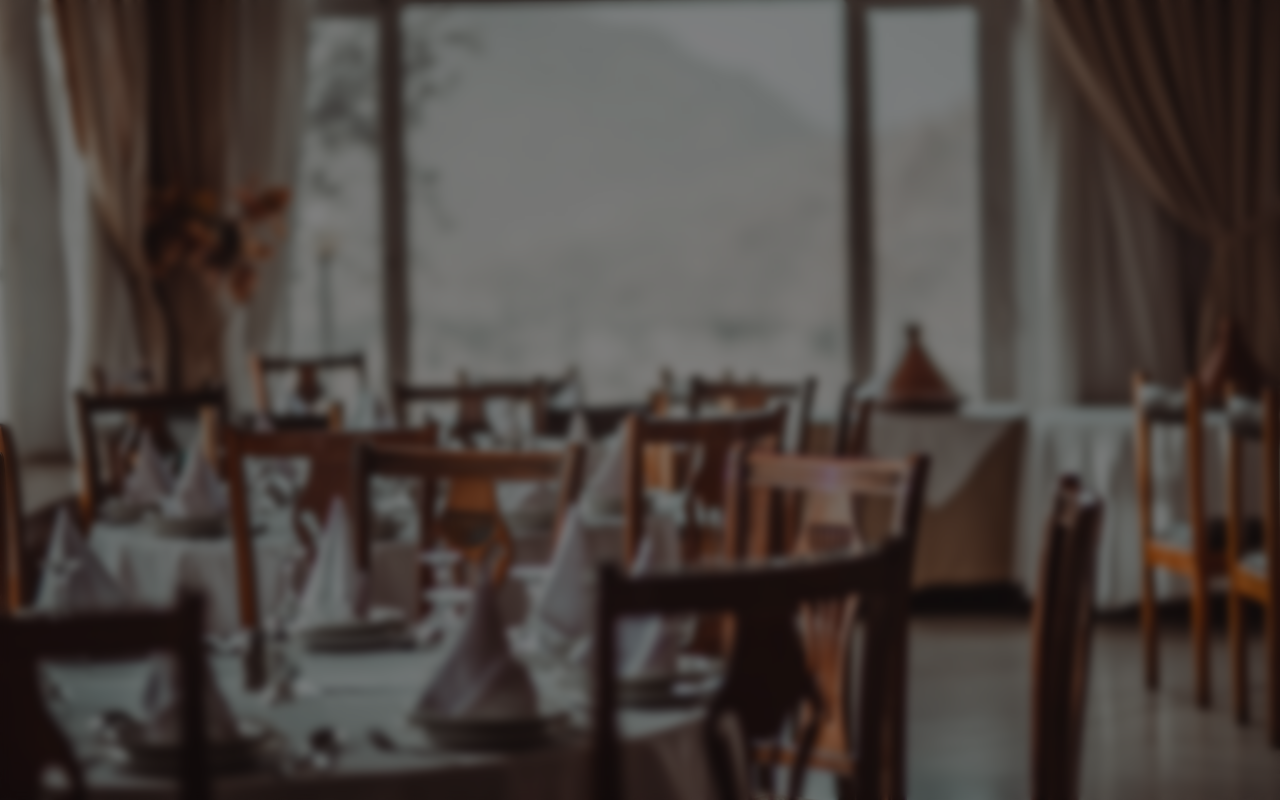
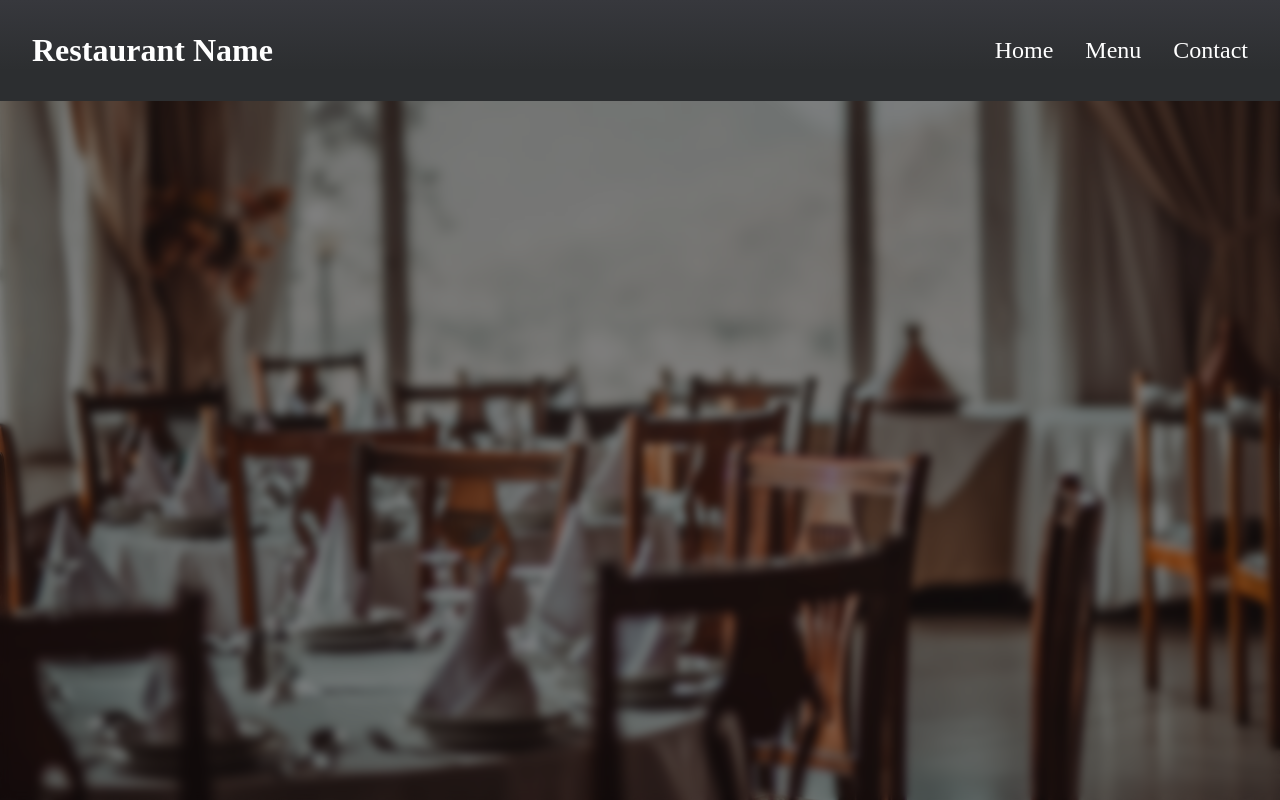
Before and after one commit to bkwong315/restaurant-page, a website built with webpack: page dist/index.html in a window 1280 px wide. Built offline with nearby package versions, Linux system fonts and the light colour scheme.

Commit message:
Add navbar

```diff
--- /dev/null
+++ b/src/components/navbar/navbar.js
@@ -0,0 +1,32 @@
+import './navbar.scss';
+
+const navbar = (() => {
+  let navbar = document.createElement('div');
+  let heading = document.createElement('h2');
+  let linksList = document.createElement('div');
+
+  let homeLink = document.createElement('a');
+  let menuLink = document.createElement('a');
+  let contactLink = document.createElement('a');
+
+  console.log(heading);
+
+  navbar.classList.add('navbar');
+  linksList.classList.add('links-list');
+
+  heading.textContent = 'Restaurant Name';
+  homeLink.textContent = 'Home';
+  menuLink.textContent = 'Menu';
+  contactLink.textContent = 'Contact';
+
+  linksList.appendChild(homeLink);
+  linksList.appendChild(menuLink);
+  linksList.appendChild(contactLink);
+
+  navbar.appendChild(heading);
+  navbar.appendChild(linksList);
+
+  return navbar;
+})();
+
+export default navbar;
--- /dev/null
+++ b/src/components/navbar/navbar.scss
@@ -0,0 +1,32 @@
+$bgColor: rgb(44, 46, 48);
+$bgLighterColor: rgb(55, 56, 61);
+$txtColor: #fff;
+
+.navbar {
+  display: grid;
+  grid-template-columns: 3fr 1fr;
+  width: 100vw;
+  padding: 2rem;
+  background: linear-gradient($bgLighterColor, $bgColor 70%);
+  color: $txtColor;
+
+  h2 {
+    font-weight: 700;
+    font-size: 2rem;
+    width: max-content;
+  }
+
+  .links-list {
+    display: grid;
+    grid-auto-flow: column;
+    justify-content: flex-end;
+    align-items: center;
+    gap: 2rem;
+  }
+
+  a {
+    width: max-content;
+    font-size: 1.5rem;
+    cursor: pointer;
+  }
+}
--- a/src/index.js
+++ b/src/index.js
@@ -1,13 +1,15 @@
+import navbar from './components/navbar/navbar';
+
 import './styles/style.scss';
 
-const App = () => {
+const App = (() => {
   let appContainer = document.createElement('div');
 
   appContainer.classList.add('app');
 
+  appContainer.appendChild(navbar);
+
   return appContainer;
-};
+})();
 
-console.log(App());
-
-document.querySelector('body').appendChild(App());
+document.querySelector('body').appendChild(App);
--- a/src/styles/style.scss
+++ b/src/styles/style.scss
@@ -22,9 +22,19 @@
 
   &::after {
     content: '';
+    position: absolute;
     background: rgba(0, 0, 0, 0.5);
     min-width: 100vw;
     min-height: 100vh;
     backdrop-filter: blur(4px);
   }
+
+  * {
+    z-index: 1;
+  }
+
+  .navbar {
+    justify-self: flex-start;
+    align-self: flex-start;
+  }
 }
```
